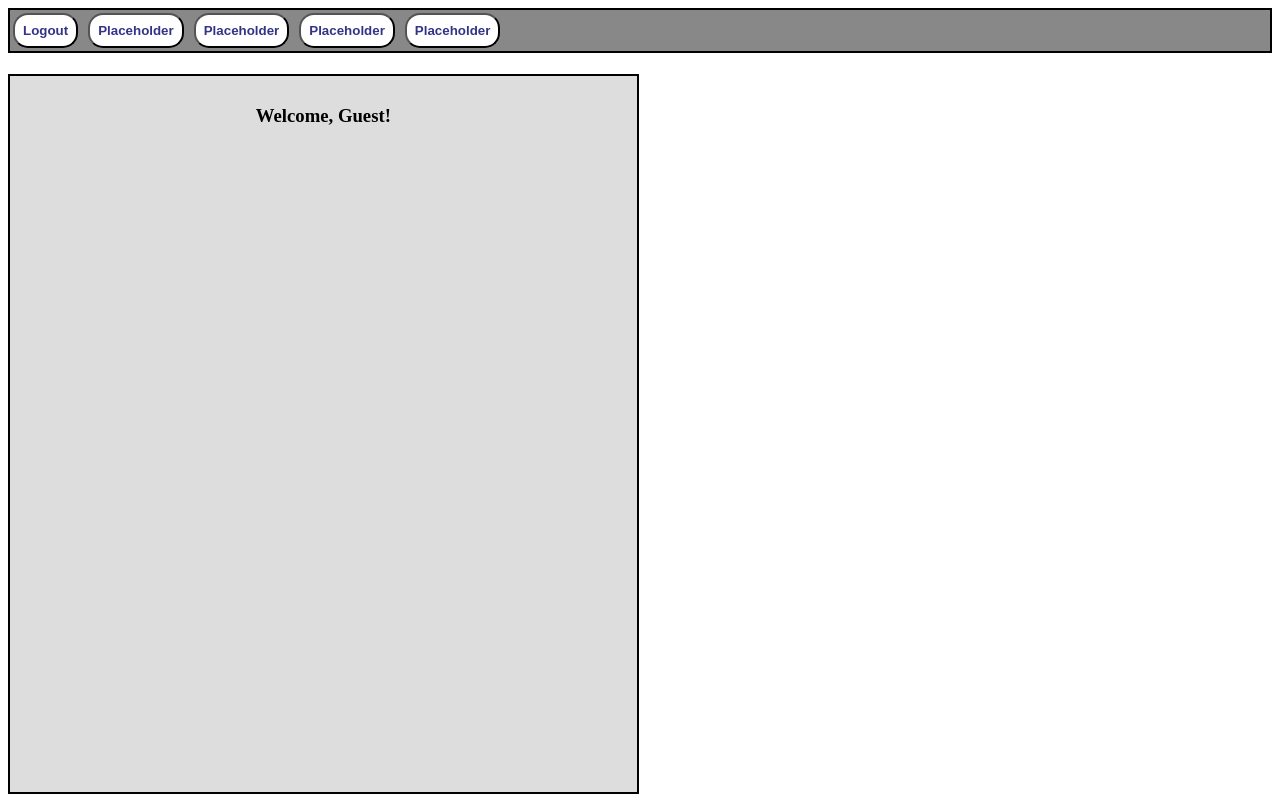
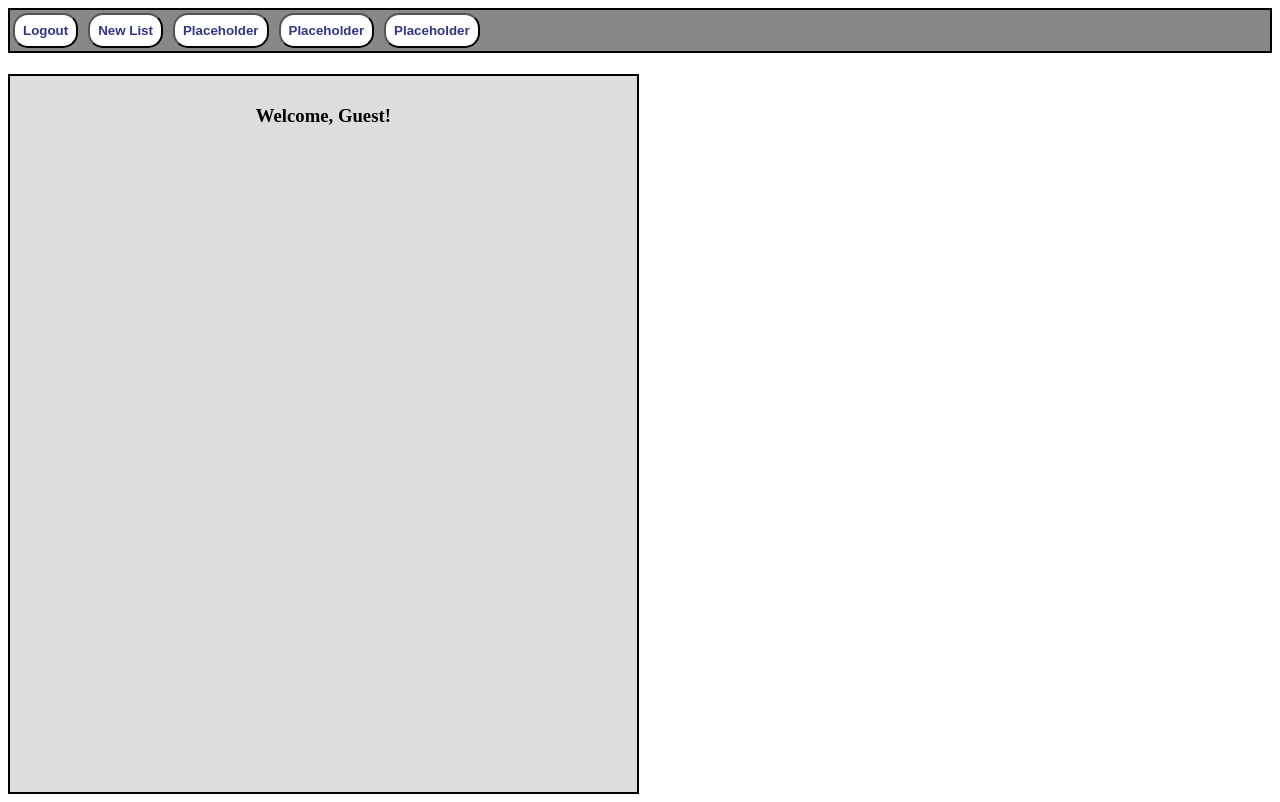
Before and after one commit to RobTilton/Crud_Todo, a Django app: template todoList_app/templates/home.html in a window 1280 px wide. Run offline with Django 3.2, Linux system fonts and the light colour scheme; the template is opened without the code that fills it, so the values that code supplies are empty.

Commit message:
List Creation Page placeholder

```diff
--- a/auth_app/templates/base.html
+++ b/auth_app/templates/base.html
@@ -32,7 +32,7 @@
     <div class="navbar">
         <center>
             <button class='sidebutton' onclick="window.location='{% url 'logout' %}';"><strong>Logout</strong></button>
-            <button class='sidebutton'><strong>Placeholder</strong></button>
+            <button class='sidebutton' onclick="window.location='{% url 'new_list' %}';"><strong>New List</strong></button>
             <button class='sidebutton'><strong>Placeholder</strong></button>
             <button class='sidebutton'><strong>Placeholder</strong></button>
             <button class='sidebutton'><strong>Placeholder</strong></button>
--- a/todoList_app/templates/home.html
+++ b/todoList_app/templates/home.html
@@ -26,6 +26,7 @@
 <div>
 
     <div class='profile-panel'>
+
         <div>
             {% if user.is_authenticated %}
             <center><h3>Welcome, {{ user.username }}!</h3></center>
--- a/todoList_app/templates/manage_list.html
+++ /dev/null
@@ -1 +0,0 @@
-{% extends 'base.html' %}
--- /dev/null
+++ b/todoList_app/templates/new_list.html
@@ -0,0 +1 @@
+Placeholder
--- a/todoList_app/urls.py
+++ b/todoList_app/urls.py
@@ -5,4 +5,5 @@ from . import views
 
 urlpatterns = [
     path('home/', views.Home, name='home'),
+    path('new_list/', views.ListCreation, name='new_list'),
 ]
--- a/todoList_app/views.py
+++ b/todoList_app/views.py
@@ -6,3 +6,8 @@ from . import models
 @login_required
 def Home(request):
     return render(request, 'home.html')
+
+
+@login_required
+def ListCreation(request):
+    return render(request, 'new_list.html')
```
